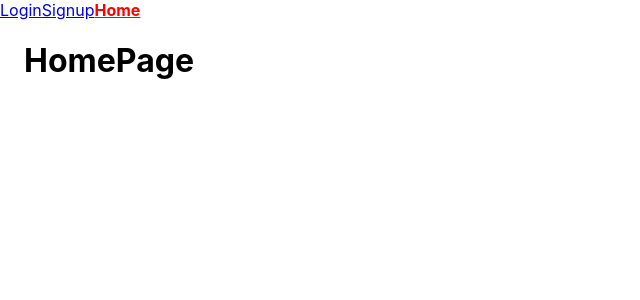
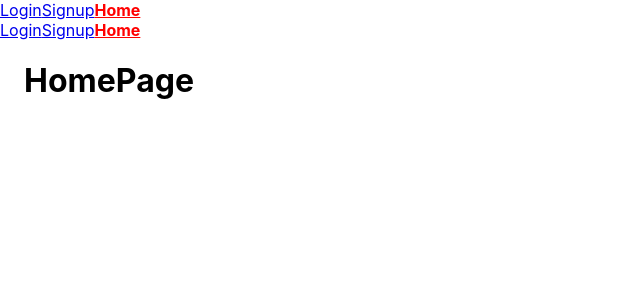
Before and after one commit to Fomiller/Gym-Bro, a React (Create React App) app in the folder client/: page / in a window 1280 px wide. Shown: the top 300 px of the page, without its empty margins (0-640 px from the left). Built offline with nearby package versions, Linux system fonts and the light colour scheme.

Commit message:
updated App component to render nav bar only on default routes.

```diff
--- a/client/src/App.js
+++ b/client/src/App.js
@@ -1,14 +1,28 @@
 import React from 'react';
 import { Switch, Route } from 'react-router-dom';
 import { HomePage, SignupPage, LoginPage } from './pages';
+import Nav from './components/nav';
+import { render } from 'react-dom';
 
 function App() {
+
+  const DefaultRoutes = () => {
+      return (
+        <div>
+          <Nav/>
+          <Switch>
+            <Route exact path={[`${process.env.PUBLIC_URL}/`,`${process.env.PUBLIC_URL}/home`]} component={HomePage}/>
+            <Route exact path={`${process.env.PUBLIC_URL}/*`} component={HomePage}/>
+          </Switch>
+        </div>
+      );
+    };
+
     return (
       <Switch>
         <Route exact path={`${process.env.PUBLIC_URL}/login`} component={LoginPage}/>
         <Route exact path={`${process.env.PUBLIC_URL}/signup`} component={SignupPage}/>
-      <Route exact path={[`${process.env.PUBLIC_URL}/`,`${process.env.PUBLIC_URL}/home`]} component={HomePage}/>
-      <Route exact path={`${process.env.PUBLIC_URL}/*`} component={HomePage}/>
+        <Route component={DefaultRoutes}/>
       </Switch>
     );
 }
```
Lines whose indentation alone changed are shown as unchanged.
